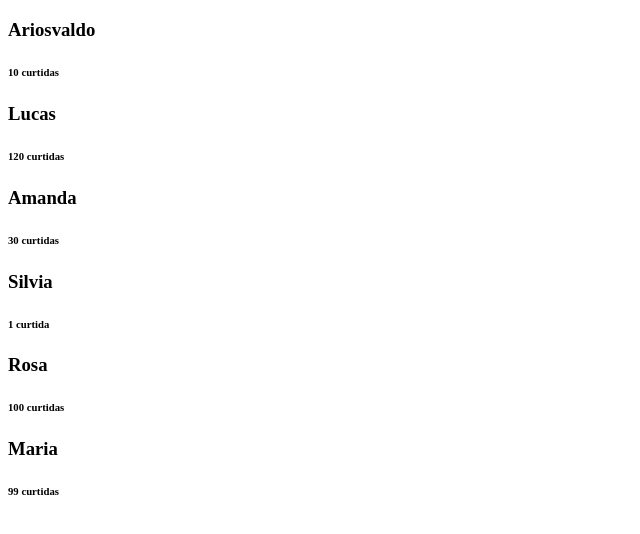
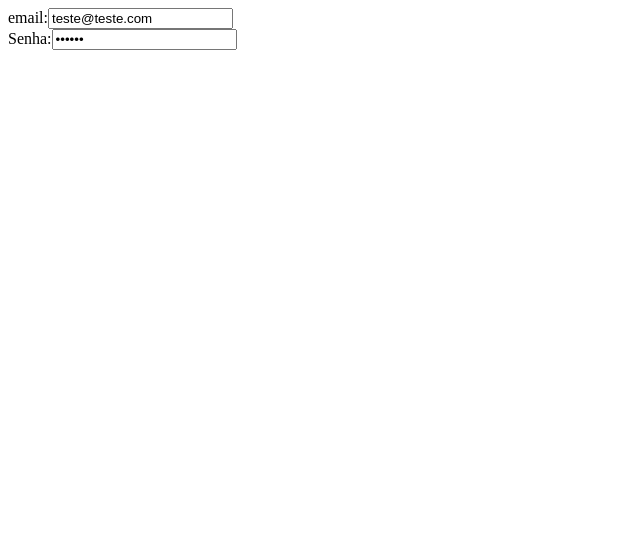
Before and after one commit to Ari-Neto-dev/myApp, a React (Create React App) app: page / in a window 1280 px wide. Shown: the top 534 px of the page, without its empty margins (0-640 px from the left). Built offline with nearby package versions, Linux system fonts and the light colour scheme.

Commit message:
formulario

```diff
--- a/src/App.js
+++ b/src/App.js
@@ -1,39 +1,21 @@
 import React, { Component } from "react";
-import Feed from "./Component/Feed";
 
 class App extends Component {
   constructor(props) {
     super(props);
-    this.state = {
-      feed:[
-        {id:1, username:'Ariosvaldo',curtidas:'10',comentarios:2},
-        {id:2, username:'Lucas',curtidas:'120',comentarios:24},
-        {id:3, username:'Amanda',curtidas:'30',comentarios:12},
-        {id:4, username:'Silvia',curtidas:'1',comentarios:0},
-        {id:5, username:'Rosa',curtidas:'100',comentarios:8},
-        {id:6, username:'Maria',curtidas:'99',comentarios:10},
-
-
-
-      ]
-
-    };
+    this.state = {};
   }
 
-  render(){
+  render() {
     return(
-      <div>
-        {this.state.feed.map((item)=>{
-          return(
-           <Feed id={item.id} username={item.username} curtidas={item.curtidas}
-           comentarios={item.comentarios}/>
+       <div>
+        email:
+        <input type="email" name="email" value="teste@teste.com"/><br/>
+        Senha:
+        <input type="password" name="senha" value="123456" />
 
-          );
-        })}
-
-      </div>
+       </div>
     );
   }
 }
-
 export default App;
--- a/src/Component/Feed/index.js
+++ /dev/null
@@ -1,14 +0,0 @@
-import React,{Component} from "react";
-class Feed extends Component{
-  render(){
-    return(
-      <div key={this.props.id}>
-        <h3>{this.props.username}</h3>
-        <h6>{this.props.curtidas > 1 ? this.props.curtidas + ' curtidas': this.props.curtidas + ' curtida'} </h6>
-
-      </div>
-    );
-  }
-
-}
-export default Feed;
```
